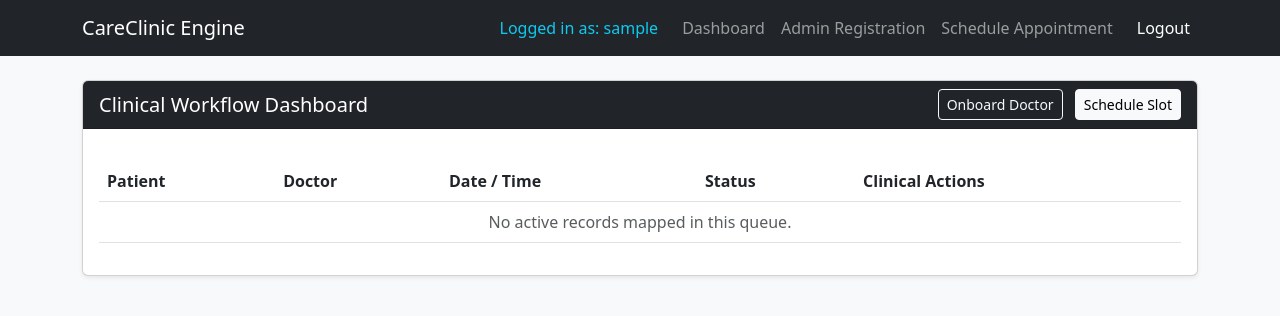
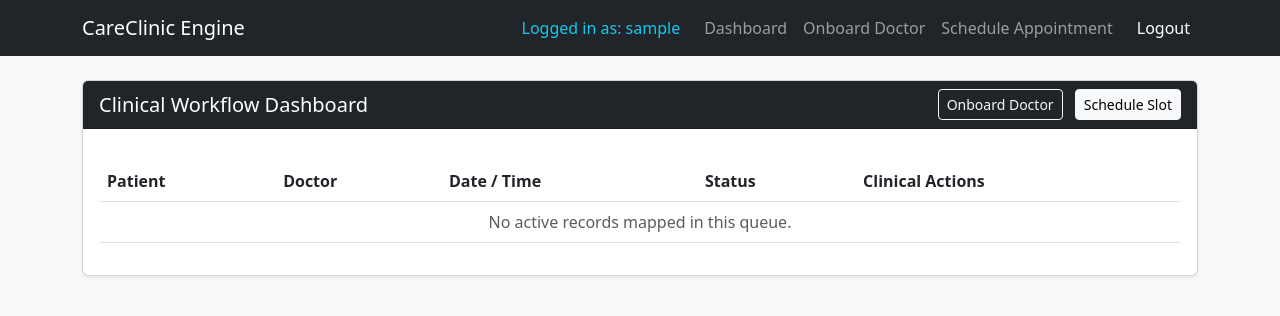
Before and after one commit to adeelraza113/Clinic-Appointment-Project, a Django app: page / in a window 1280 px wide. Shown: the top 316 px of the page. Run offline with Django 5.2, Linux system fonts and the light colour scheme; the visitor is signed in with stand-in values (Sample User, id 1); data that the repository does not hold is empty.

Commit message:
Layout changed

```diff
--- a/appointments/templates/layout_base.html
+++ b/appointments/templates/layout_base.html
@@ -16,11 +16,12 @@
             <div class="navbar-nav ms-auto">
                 {% if user.is_authenticated %}
                 <span class="nav-link text-info me-2">Logged in as: {{ user.username }}</span>
+                <!-- Staff Links -->
                 <a class="nav-link" href="{% url 'dashboard_url' %}">Dashboard</a>
                 {% if is_staff %}
-                <!-- Staff Links -->
-                <a class="nav-link" href="{% url 'create_patient_url' %}">Admin Registration</a>
+                <a class="nav-link" href="{% url 'onboard_doctor_url' %}">Onboard Doctor</a>
                 {% endif %}
+
                 <a class="nav-link" href="{% url 'book_slot_url' %}">Schedule Appointment</a>
                 <a class="nav-link btn btn-sm btn-danger text-white px-2 ms-2" href="{% url 'logout_url' %}">Logout</a>
                 {% else %}
```
